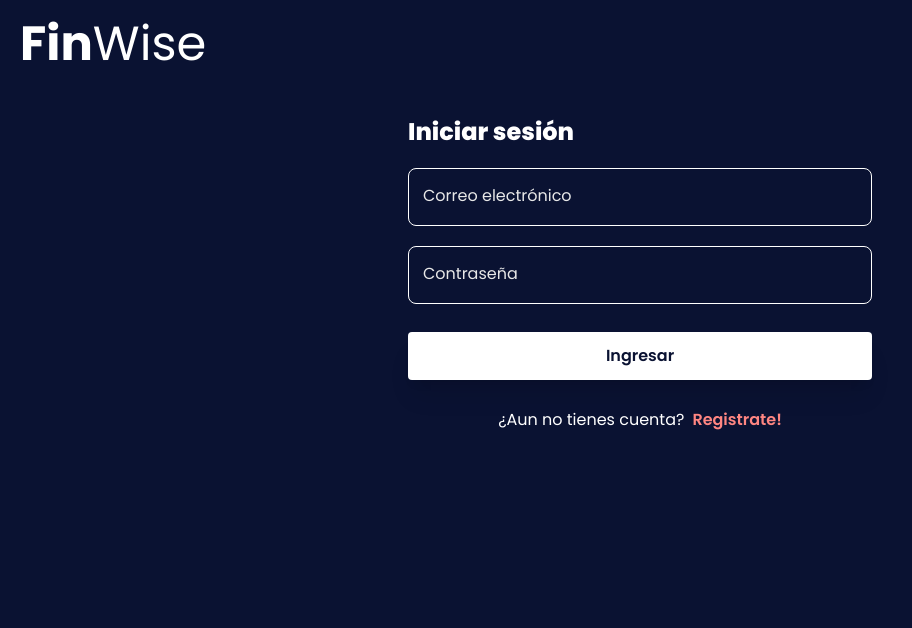
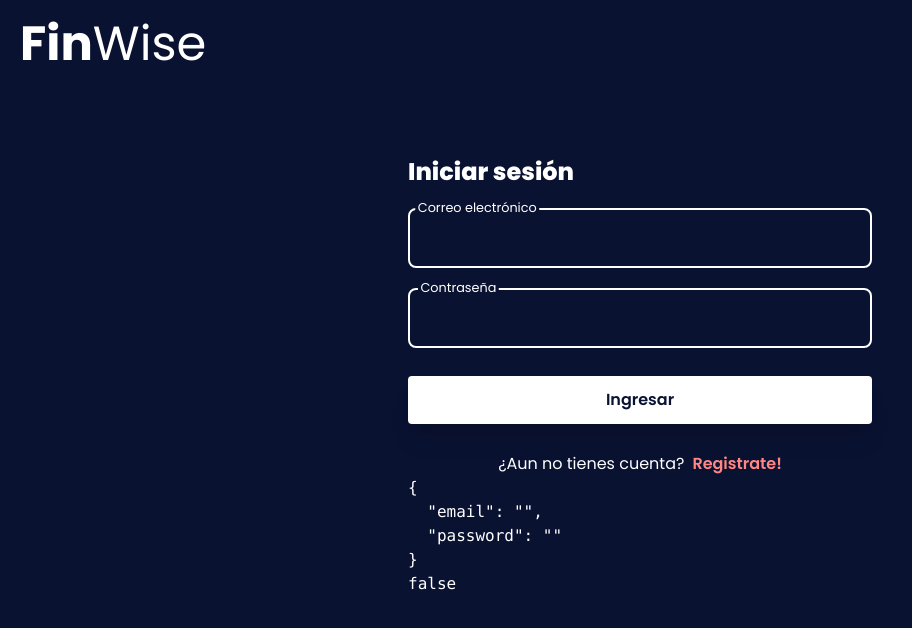
Before and after one commit to ChristianLugo1503/FinWise-Angular, an Angular app: page /login in a window 1280 px wide. Shown: the top 628 px of the page, without its empty margins (0-912 px from the left). Built offline with nearby package versions, Linux system fonts and the light colour scheme.

Commit message:
Avances del fomrmulario reactivo

```diff
--- a/angular.json
+++ b/angular.json
@@ -92,5 +92,8 @@
         }
       }
     }
+  },
+  "cli": {
+    "analytics": false
   }
 }
--- a/src/app/business/auth/login/login.component.html
+++ b/src/app/business/auth/login/login.component.html
@@ -3,20 +3,20 @@
         <div class="bg-[#0A1232]">
             <h1 class="relative text-white text-5xl p-5"><b>Fin</b>Wise</h1>
         </div>
-        <div class="relative flex flex-col sm:justify-center items-center bg-[#0A1232] h-full ">
-            <div class="relative sm:max-w-lg w-full">
-                <div class="relative w-full rounded-3xl  px-6 py-4">
+        <div class="relative flex flex-col sm:justify-center items-center bg-[#0A1232] h-full">
+            <div class="relative sm:max-w-lg w-full h-full mt-10">
+                <div class="relative w-full px-6 py-4">
                     <label for="" class="block mt-3 text-2xl text-white font-extrabold">
                         Iniciar sesión
                     </label>
-                    <form method="#" action="#" class="mt-5">
+                    <form [formGroup]="form()" action="#" class="mt-5">
                         <div class="input-group relative mb-5">
-                            <input [(ngModel)]="email" type="text" name="text" autocomplete="off" class="input" [required]="true">
+                            <input formControlName="email" type="text" name="text" autocomplete="off" class="input" >
                             <label class="user-label">Correo electrónico</label>
                         </div>
 
                         <div class="input-group relative mb-5">
-                            <input [(ngModel)]="password" type="password" name="text" autocomplete="off" class="input" [required]="true">
+                            <input formControlName="password" type="password" name="text" autocomplete="off" class="input">
                             <label class="user-label">Contraseña</label>
                         </div>
 
@@ -35,6 +35,8 @@
                             </div>
                         </div>
                     </form>
+                    <pre>{{form().value | json}}</pre>
+                    <pre>{{form().valid}}</pre>
                 </div>
             </div>
         </div>
--- a/src/app/business/auth/login/login.component.ts
+++ b/src/app/business/auth/login/login.component.ts
@@ -1,26 +1,30 @@
-import { Component } from '@angular/core';
+import { Component, signal } from '@angular/core';
 import { AuthService } from '../../../core/services/auth.service';
 import { Router } from '@angular/router';
-import { FormsModule } from '@angular/forms';
+import { FormControl, FormGroup, FormsModule, ReactiveFormsModule, Validators } from '@angular/forms';
 import { CommonModule } from '@angular/common';
 
 @Component({
   selector: 'app-login',
   standalone: true,
-  imports: [FormsModule, CommonModule],
+  imports: [FormsModule, CommonModule, ReactiveFormsModule],
   templateUrl: './login.component.html',
   styleUrl: './login.component.css'
 })
 export default class LoginComponent {
-  email: string = '';
-  password: string = '';
+  form = signal<FormGroup>(
+    new FormGroup({
+      email: new FormControl('', [Validators.required, Validators.email]),
+      password: new FormControl('', [Validators.required])
+    })
+  );
 
-  constructor(private authService: AuthService, private router: Router){
-
-  }
+  constructor(private authService: AuthService, private router: Router){}
 
   login(): void {
-    this.authService.login(this.email, this.password).subscribe({
+    const {email, password} = this.form().value;
+    //console.log(email,password)
+    this.authService.login(email, password).subscribe({
       next: (response)=> {
         const token = response.token;
         const payload = JSON.parse(atob(token.split('.')[1]));
```
